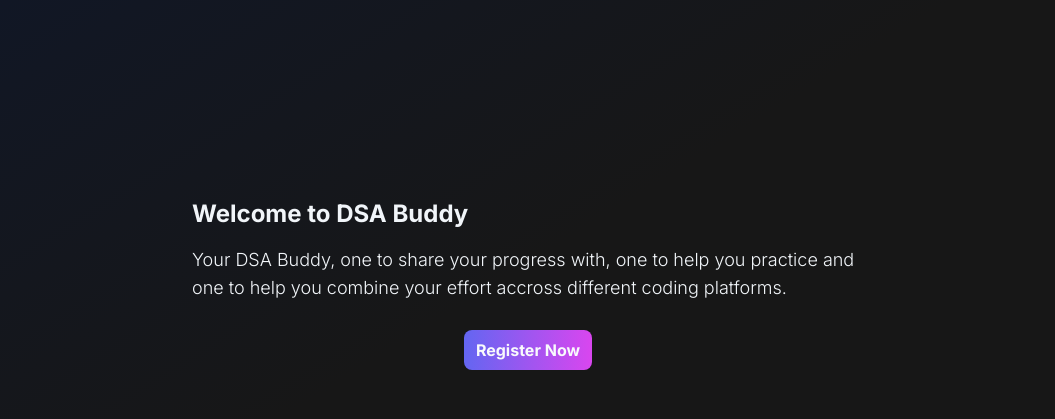
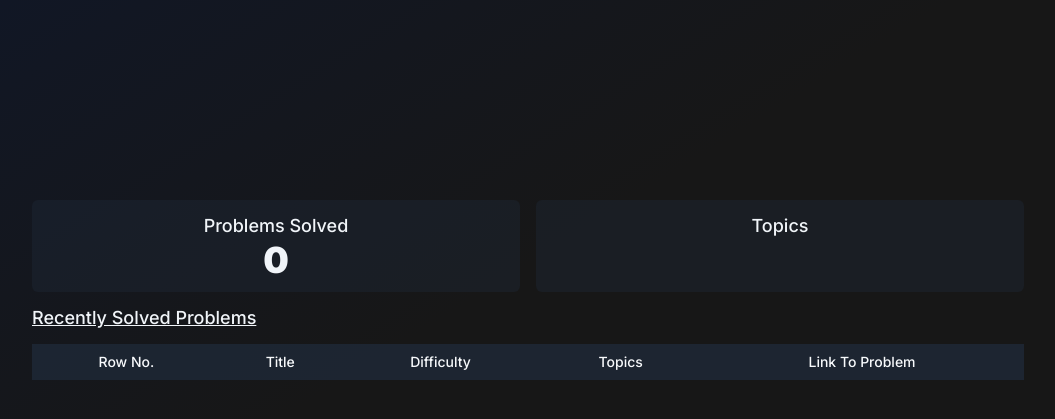
Before and after one commit to helloGit9541/dsa-buddy, a Django app: page / in a window 1280 px wide. Shown: the part 134-553 px from the top of the page, without its empty margins (112-1167 px from the left). Run offline with Django 4.2, Linux system fonts and the light colour scheme; the visitor is signed in with stand-in values (Sample User, id 1); lists and menus that the app fills with data are empty.

Commit message:
added way to fetch accounts

```diff
--- a/accounts/admin.py
+++ b/accounts/admin.py
@@ -4,3 +4,5 @@ from django.contrib import admin
 from accounts.models import *
 
 admin.site.register(DsaUser)
+admin.site.register(Topic)
+admin.site.register(Problem)
--- a/accounts/urls.py
+++ b/accounts/urls.py
@@ -7,4 +7,5 @@ urlpatterns = [
     path('register/',register,name='register'),
     path('login/',login_view,name='login'),
     path('logout/',logout_page,name='logout'),
+    path('settings/',profile_settings,name='settings'),
 ]
--- a/base/templates/base/home.html
+++ b/base/templates/base/home.html
@@ -8,6 +8,7 @@ Home
 {% endblock %}
 {% block content %}
     <div class="container max-w-5xl px-4 mx-auto flex flex-center flex-col justify-center min-h-[calc(100vh-80px)]">
+        {% if not user.is_authenticated %}
             <ul class="flex flex-row">
                 <li class="max-w-2xl mx-auto flex flex-col gap-4">
                     <h2 class="text-2xl font-bold">Welcome to DSA Buddy</h2>
@@ -17,6 +18,93 @@ Home
                     </div>
                 </li>
             </ul>
+        {% else %}
+            <ul class="flex flex-row w-full space-between gap-4">
+                <li class="text-center bg-gray-800/40 py-3 px-2 w-[50%] rounded-md flex flex-col justify-center">
+                    <h2 class="text-lg font-medium">Problems Solved</h2>
+                    <h1 class="text-4xl font-black">{{num_problem}}</h1>
+                </li>
+                <li class="text-center bg-gray-800/40 py-3 px-2 w-[50%] rounded-md">
+                    <h2 class="text-lg font-medium">Topics</h2>
+                    <ul class="flex flex-row flex-wrap gap-2 justify-center text-sm py-2">
+                        {% for topic in topics %}
+                            <li class="bg-teal-500 text-slate-800 font-semibold px-2 py-1 rounded-md">
+                                {{topic.name}}
+                            </li>
+                        {% endfor %}
+                    </ul>
+                </li>
+            </ul>
+            <h2 class="text-lg font-medium my-3 underline-offset-1 underline">Recently Solved Problems</h2>
+            <div class="overflow-hidden w-full">
+                <table class="min-w-full text-slate-100">
+                    <thead class="bg-gray-800/80 rounded text-slate-50">
+                    <tr>
+                        <th scope="col" class="text-sm font-medium px-2 py-2 align-middletext-left whitespace-nowrap">
+                        Row No.
+                        </th>
+                        <th scope="col"  class="text-sm font-medium px-2 py-2 align-middletext-left">
+                        Title
+                        </th>
+                        <th scope="col" class="text-sm font-medium px-2 py-2 align-middletext-left">
+                        Difficulty
+                        </th>
+                        <th scope="col" class="text-sm font-medium px-2 py-2 align-middletext-left">
+                        Topics
+                        </th>
+                        <th scope="col" class="text-sm font-medium px-2 py-2 align-middletext-left">
+                        Link To Problem
+                        </th>
+                    </tr>
+                    </thead>
+                    <tbody>
+                    {% for problem in problems_list %}
+                        {% if problem.even %}
+                        <tr class="bg-gray-800/80 ">
+                            <td class="px-2 py-2 align-middle whitespace-pre-line text-sm font-medium ">
+                                {{problem.row_number}}
+                            </td>
+                            <td class="text-sm font-light px-2 py-2 align-middle whitespace-pre-line">
+                            {{problem.title}}
+                            </td>
+                            <td class="text-sm font-light px-2 py-2 align-middle whitespace-pre-line">
+                            {{problem.difficulty}}
+                            </td>
+                            <td class="text-sm font-light px-2 py-2 align-middle whitespace-pre-line">
+                            {% for topic in problem.topics %}
+                                {{topic.name}},
+                            {% endfor %}
+                            </td>
+                            <td class="text-sm font-light px-2 py-2 align-middle whitespace-pre-line">
+                            {{problem.link_to_problem}}
+                            </td>
+                        </tr>
+                        {% else %}
+                    <tr class="bg-gray-900/10">
+                        <td class="px-2 py-2 align-middle whitespace-pre-line text-sm font-medium">
+                            {{problem.row_number}}
+                        </td>
+                        <td class="text-sm font-light px-2 py-2 align-middle whitespace-pre-line">
+                            {{problem.title}}
+                        </td>
+                        <td class="text-sm font-light px-2 py-2 align-middle whitespace-pre-line">
+                        {{problem.difficulty}}
+                        </td>
+                        <td class="text-sm font-light px-2 py-2 align-middle whitespace-pre-line">
+                        {% for topic in problem.topics %}
+                            {{topic.name}},
+                        {% endfor %}
+                        </td>
+                        <td class="text-sm font-light px-2 py-2 align-middle whitespace-pre-line">
+                            {{problem.link}}
+                        </td>
+                    </tr>
+                    {% endif %}
+                    {% endfor %}
+                    </tbody>
+                </table>
+            </div>
+        {% endif %}
     </div>
     <!-- <div class="h-screen"></div> -->
 {% endblock %}
--- a/base/templates/base/navbar.html
+++ b/base/templates/base/navbar.html
@@ -18,7 +18,7 @@
                     </a>
                 </li>
                 <li class="my-auto">
-                    <a href="#" class="h-6 lg:h-8 my-auto" title="Settings">
+                    <a href="{% url 'accounts:settings' %}" class="h-6 lg:h-8 my-auto" title="Settings">
                         <svg xmlns="http://www.w3.org/2000/svg" viewBox="0 0 24 24" fill="currentColor" class="h-5 w-5 lg:w-6 lg:h-6">
                             <path fill-rule="evenodd" d="M11.078 2.25c-.917 0-1.699.663-1.85 1.567L9.05 4.889c-.02.12-.115.26-.297.348a7.493 7.493 0 00-.986.57c-.166.115-.334.126-.45.083L6.3 5.508a1.875 1.875 0 00-2.282.819l-.922 1.597a1.875 1.875 0 00.432 2.385l.84.692c.095.078.17.229.154.43a7.598 7.598 0 000 1.139c.015.2-.059.352-.153.43l-.841.692a1.875 1.875 0 00-.432 2.385l.922 1.597a1.875 1.875 0 002.282.818l1.019-.382c.115-.043.283-.031.45.082.312.214.641.405.985.57.182.088.277.228.297.35l.178 1.071c.151.904.933 1.567 1.85 1.567h1.844c.916 0 1.699-.663 1.85-1.567l.178-1.072c.02-.12.114-.26.297-.349.344-.165.673-.356.985-.57.167-.114.335-.125.45-.082l1.02.382a1.875 1.875 0 002.28-.819l.923-1.597a1.875 1.875 0 00-.432-2.385l-.84-.692c-.095-.078-.17-.229-.154-.43a7.614 7.614 0 000-1.139c-.016-.2.059-.352.153-.43l.84-.692c.708-.582.891-1.59.433-2.385l-.922-1.597a1.875 1.875 0 00-2.282-.818l-1.02.382c-.114.043-.282.031-.449-.083a7.49 7.49 0 00-.985-.57c-.183-.087-.277-.227-.297-.348l-.179-1.072a1.875 1.875 0 00-1.85-1.567h-1.843zM12 15.75a3.75 3.75 0 100-7.5 3.75 3.75 0 000 7.5z" clip-rule="evenodd" />
                           </svg>
--- a/base/views.py
+++ b/base/views.py
@@ -1,6 +1,21 @@
+from itertools import count
 from django.shortcuts import render
-
+from accounts.models import *
 # Create your views here.
 def home(request):
     context = {}
+    problems = Problem.objects.filter(user=request.user)
+    context['num_problem'] = len(problems)
+    count = 1
+    for problem in problems:
+        new_problem = problem
+        if count%2==0:
+            new_problem.even = True
+        else:
+            new_problem.even = False
+        problem=new_problem
+        ++count
+    context['problems'] = problems
+    context['topics'] = Topic.objects.all()
+    print(context)
     return render(request,template_name='base/home.html', context=context)
```
Also changed, not shown: accounts/models.py (+25 -0 lines), accounts/problem_handling.py (added, +35 -0 lines), accounts/sheets.py (added, +44 -0 lines), accounts/templates/accounts/settings.html (added, +26 -0 lines), accounts/views.py (+25 -1 lines), base/static/base/css/tailwind.css, 1 other file. Lines whose indentation alone changed are shown as unchanged.
